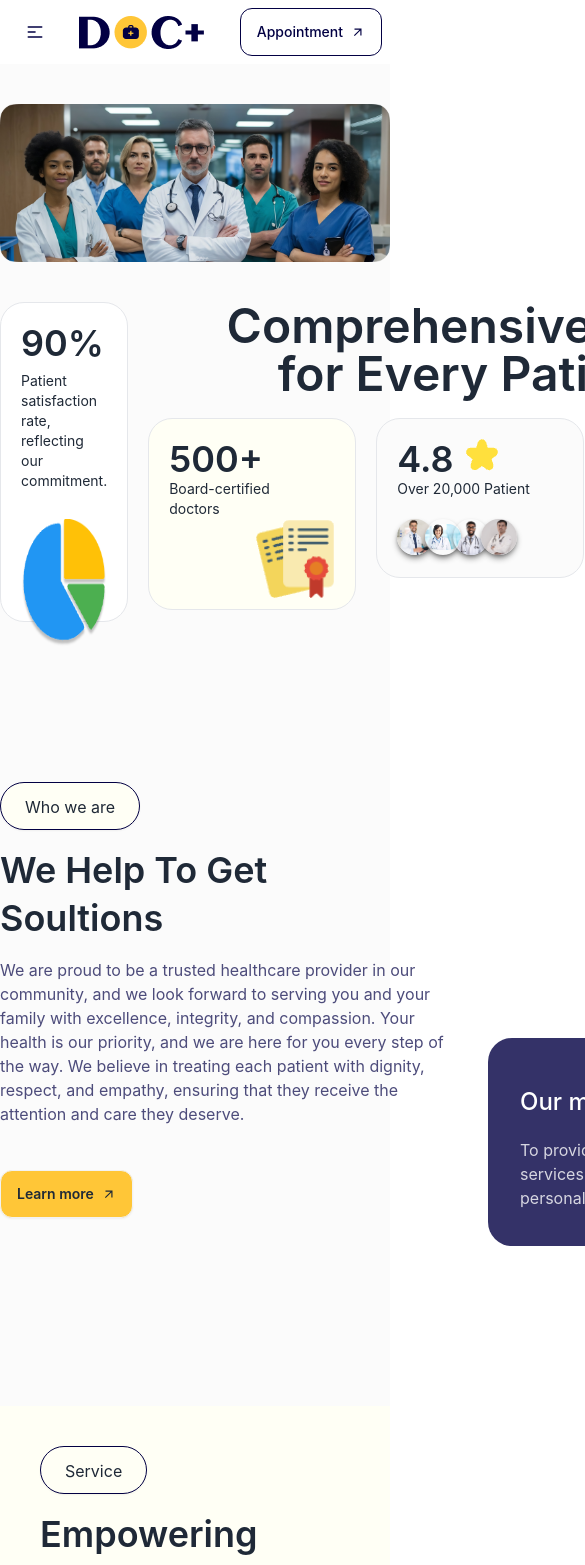
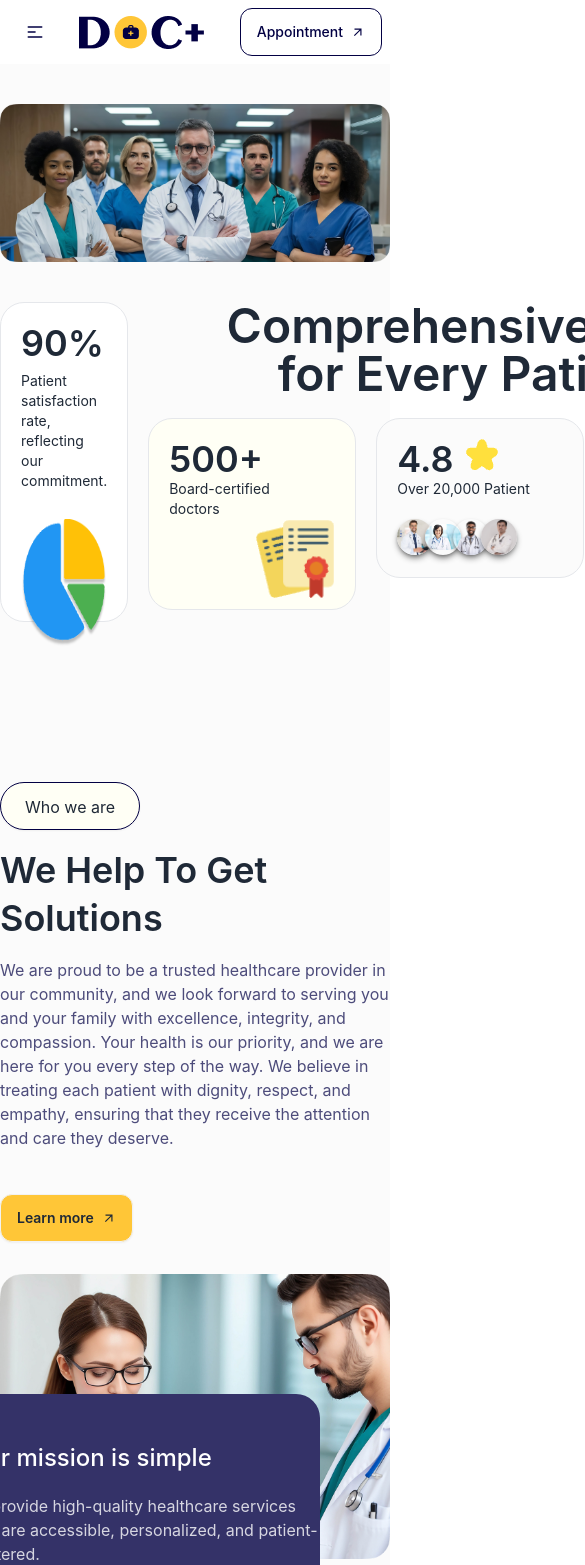
Before and after one commit to Monwar23/my-task, a React (Vite) app: page / in a window 390 px wide. Shown: the top 1565 px of the page, 585 px wide, since content can reach past the window. Built offline with nearby package versions, Linux system fonts and the light colour scheme.

Commit message:
added responsive design

```diff
--- a/src/components/WhoWeAre.jsx
+++ b/src/components/WhoWeAre.jsx
@@ -2,20 +2,20 @@ import { MdArrowOutward } from "react-icons/md";
 
 const WhoWeAre = () => {
     return (
-        <div className="mb-40 flex">
-            <div>
+        <div className="mb-40 flex flex-col md:flex-row">
+            <div className="md:w-1/2">
                 <h2 className="btn border-[#020043] bg-[#FFFFF5] rounded-3xl px-6 py-3 font-normal text-base">Who we are</h2>
-                <h1 className="w-96 my-4 leading-[48px] text-4xl font-semibold">We Help To Get Soultions</h1>
-                <p className="w-[460px] mb-11 text-[#4D4C7B]">We are proud to be a trusted healthcare provider in our community, and we look forward to serving you and your family with excellence, integrity, and compassion. Your health is our priority, and we are here for you every step of the way. We believe in treating each patient with dignity, respect, and empathy, ensuring that they receive the attention and care they deserve.
+                <h1 className="w-full my-4 md:w-96 leading-[48px] text-4xl font-semibold">We Help To Get Solutions</h1>
+                <p className="w-full md:w-[460px] mb-11 text-[#4D4C7B]">We are proud to be a trusted healthcare provider in our community, and we look forward to serving you and your family with excellence, integrity, and compassion. Your health is our priority, and we are here for you every step of the way. We believe in treating each patient with dignity, respect, and empathy, ensuring that they receive the attention and care they deserve.
                 </p>
                 <button className="btn bg-[#FFC637] rounded-xl hover:bg-[#e7b330] hover:text-white">Learn more <MdArrowOutward /></button>
             </div>
-            <div>
-            <img className="absolute ml-32" src="/src/assets/Media/Rectangle 24.png" alt="" />
-            <div className="relative w-96 h-52 rounded-3xl mt-64 ml-7 bg-[#343268]">
-                <h2 className="font-medium text-white text-2xl pt-12 pl-8 mb-5">Our mission is simple</h2>
-            <p className="w-[345px] text-base pl-8 text-[#FFFFFFCC]">To provide high-quality healthcare services that are accessible, personalized, and patient-centered.</p>
-            </div>
+            <div className="md:w-1/2 md:ml-32 mt-8 md:mt-0">
+                <img className="w-full md:ml-0" src="/src/assets/Media/Rectangle 24.png" alt="" />
+                <div className="relative w-96 h-52 rounded-3xl -mt-[165px] -ml-16 bg-[#343268] ">
+                    <h2 className="font-medium text-white text-2xl pt-12 pl-8 mb-5">Our mission is simple</h2>
+                    <p className="w-full pl-8 text-base text-[#FFFFFFCC]">To provide high-quality healthcare services that are accessible, personalized, and patient-centered.</p>
+                </div>
             </div>
         </div>
     );
```
